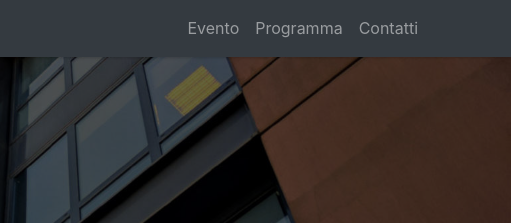
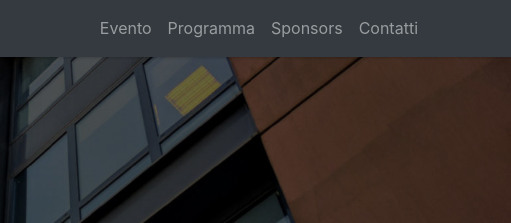
Before and after one commit to unixMiB/LinuxDayMilano, a Gatsby site: page / in a window 1280 px wide. Shown: the top 223 px of the page, 769-1280 px from the left. Built offline with nearby package versions, Linux system fonts and the light colour scheme; Gatsby itself is replaced by a stand-in of ours.

Commit message:
Add sponsors back to navbar

```diff
--- a/src/components/header.jsx
+++ b/src/components/header.jsx
@@ -14,11 +14,7 @@ const Header = ({ siteData }) => (
       }}
     >
       <Container>
-        <Navbar.Brand
-          style={{ maxWidth: '5rem' }}
-          className="brand"
-          href="/"
-        >
+        <Navbar.Brand style={{ maxWidth: '5rem' }} className="brand" href="/">
           <Logo className="logo" /> LD<span>MI</span> 2019
         </Navbar.Brand>
         <Navbar.Toggle aria-controls="responsive-navbar-nav" />
@@ -29,7 +25,7 @@ const Header = ({ siteData }) => (
           <Nav>
             <Nav.Link href="/#explore">Evento</Nav.Link>
             <Nav.Link href="/#schedule">Programma</Nav.Link>
-            {/* <Nav.Link href="/#sponsors">Sponsors</Nav.Link> */}
+            <Nav.Link href="/#sponsors">Sponsors</Nav.Link>
             <Nav.Link href="/#contattaci">Contatti</Nav.Link>
           </Nav>
         </Navbar.Collapse>
--- a/src/pages/index.jsx
+++ b/src/pages/index.jsx
@@ -117,7 +117,7 @@ const IndexPage = ({ data }) => (
               return (
                 <div class="col-6 col-sm-4 col-md-3 pb-3">
                   {/* <a href={item.publicURL} title={item.name}> */}
-                    <Img width="5rem" fluid={item.childImageSharp.fluid} />
+                  <Img width="5rem" fluid={item.childImageSharp.fluid} />
                   {/* </a> */}
                 </div>
               )
```
